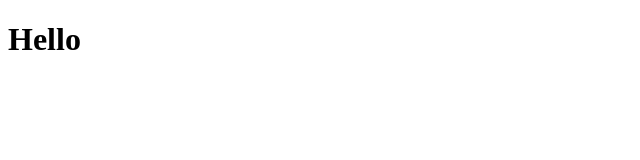
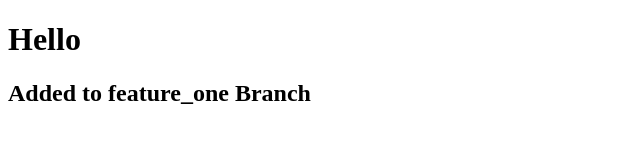
Before and after one commit to Nuran-Sathruk/portfolio, a plain HTML site: page index.html in a window 1280 px wide. Shown: the whole page, without its empty margins (0-640 px from the left). Drawn offline with Linux system fonts and the light colour scheme.

Commit message:
Update index.html

```diff
--- a/index.html
+++ b/index.html
@@ -16,6 +16,8 @@
 
     <h1>Hello</h1>
 
+    <h2>Added to feature_one Branch</h2>
+
 </body>
 
 </html>
```
